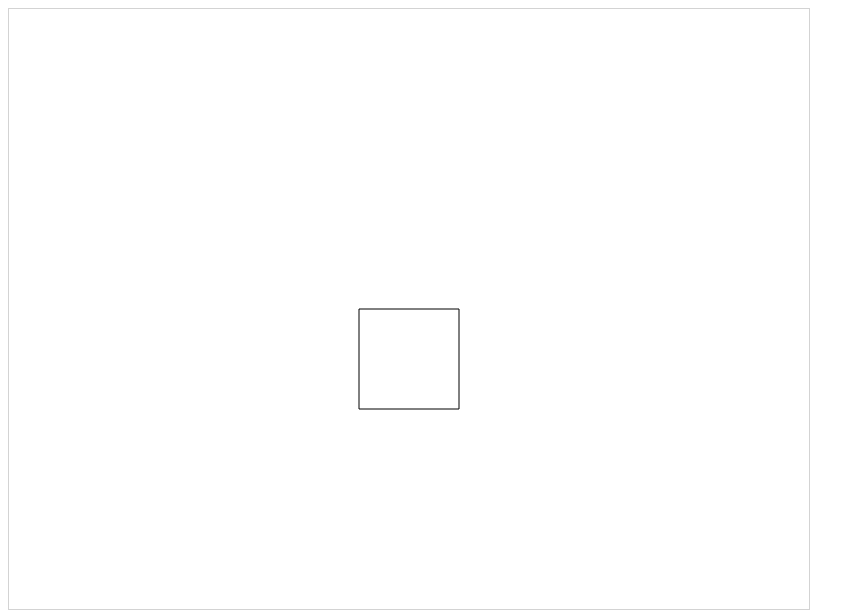
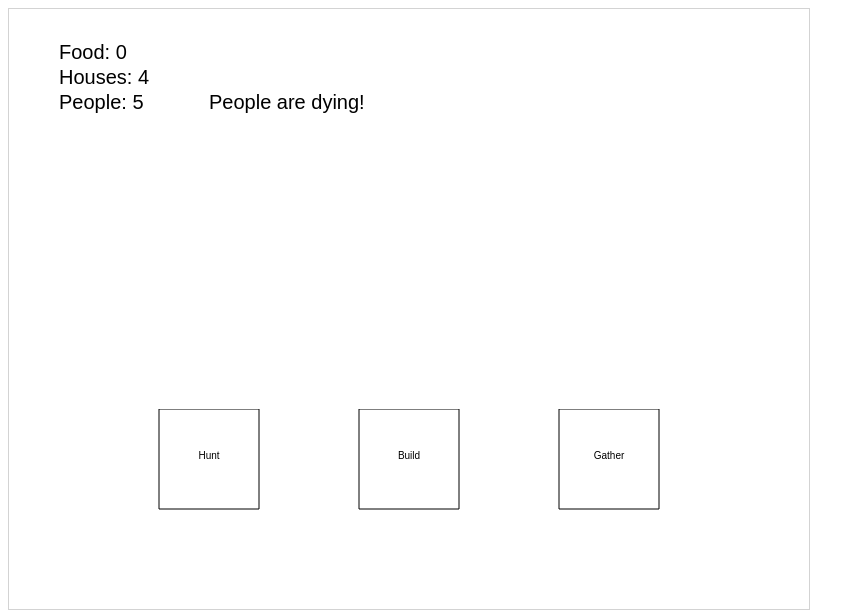
Before and after one commit to davidhemp/city-builder, a plain HTML site: page index.html in a window 1280 px wide. Shown: the whole page, without its empty margins (0-865 px from the left). Drawn offline with Linux system fonts and the light colour scheme.

Commit message:
No food fail state

```diff
--- a/index.html
+++ b/index.html
@@ -20,10 +20,11 @@
     function click_event(event){
       var x = event.pageX - cLeft,
           y = event.pageY - cTop;
-      console.log(x,y);
+
       elements.forEach(function(element){
         if (y > element.top && y < element.bottom && x > element.left && x < element.right){
-          alert("Box was clicked!");
+          element.int_function();
+          draw_information();
         }
       });
     }
@@ -31,26 +32,89 @@
     // Event handlers
     canvas.addEventListener('click', click_event, false);
 
+    // Game data
+    var food = 20,
+        houses = 4,
+        people = 8,
+        dying = false;
+        dead = false;
+
+    // interface functions
+    function hunt(){
+      food = food + Math.floor(people/2);
+    }
+
+    function build(){
+      houses++;
+    }
+
+    function gather(){
+      food = food + Math.floor(people/4);
+    }
+
+    function updateResources(){
+      // If there is space, increase the number of people
+      if (Math.floor(people/2) < houses && food > people){
+        people++;
+      }
+      // Each person consumers 1 food
+      food = food - people;
+      // If there isn't enough food people start to die
+      if ( food <= 0 ){
+        food = 0;
+        dying = true;
+      } else {
+        dying = false;
+      }
+      // One person dies per tick while dying is true
+      if ( dying == true ) {
+        people -= Math.floor(people*0.1) + 1;
+      }
+      if (people <= 0 ){
+        dead = true;
+      }
+      draw_information();
+    }
+    // Draw information area
+    function draw_information(){
+      ctx.clearRect(0, 0, 800, 400);
+      ctx.font = "20px Arial";
+      ctx.textAlign = "left";
+      ctx.fillText("Food: " + food, 50, 50);
+      ctx.fillText("Houses: " + houses, 50, 75);
+      ctx.fillText("People: " + people, 50, 100);
+      if (dead == true){
+        ctx.textAlign = "center";
+        ctx.font = "30px Arial";
+        ctx.fillText("Everyone is DEAD!", 400, 300);
+        clearInterval(gameTimer);
+      }
+      else if (dying == true) {
+        ctx.fillText("People are dying!", 200, 100);
+      }
+    }
+
     // Hit boxes
-    elements.push({
-      top: 300,
-      left: 350,
-      bottom: 400,
-      right: 450
-    })
+    elements.push(
+      { top: 400, left: 150, bottom: 500, right: 250, msg_text: "Hunt", int_function:hunt },
+      { top: 400, left: 350, bottom: 500, right: 450, msg_text: "Build", int_function:build },
+      { top: 400, left: 550, bottom: 500, right: 650, msg_text: "Gather", int_function:gather }
+    )
 
-    function drawElements(element){
-
-    }
+    // Draw hit boxes
     elements.forEach(function(element) {
       ctx.moveTo(element.left, element.top);
       ctx.lineTo(element.right, element.top);
       ctx.lineTo(element.right, element.bottom);
       ctx.lineTo(element.left, element.bottom);
       ctx.lineTo(element.left, element.top);
-      ctx.stroke();
+      ctx.textAlign = "center";
+      ctx.fillText(element.msg_text, ((element.left+element.right)/2), (element.top +element.bottom)/2);
     });
-    // Buy button
+
+    ctx.stroke();
+    draw_information();
+    var gameTimer = setInterval(updateResources, 1000);
 
   </script>
 
```
